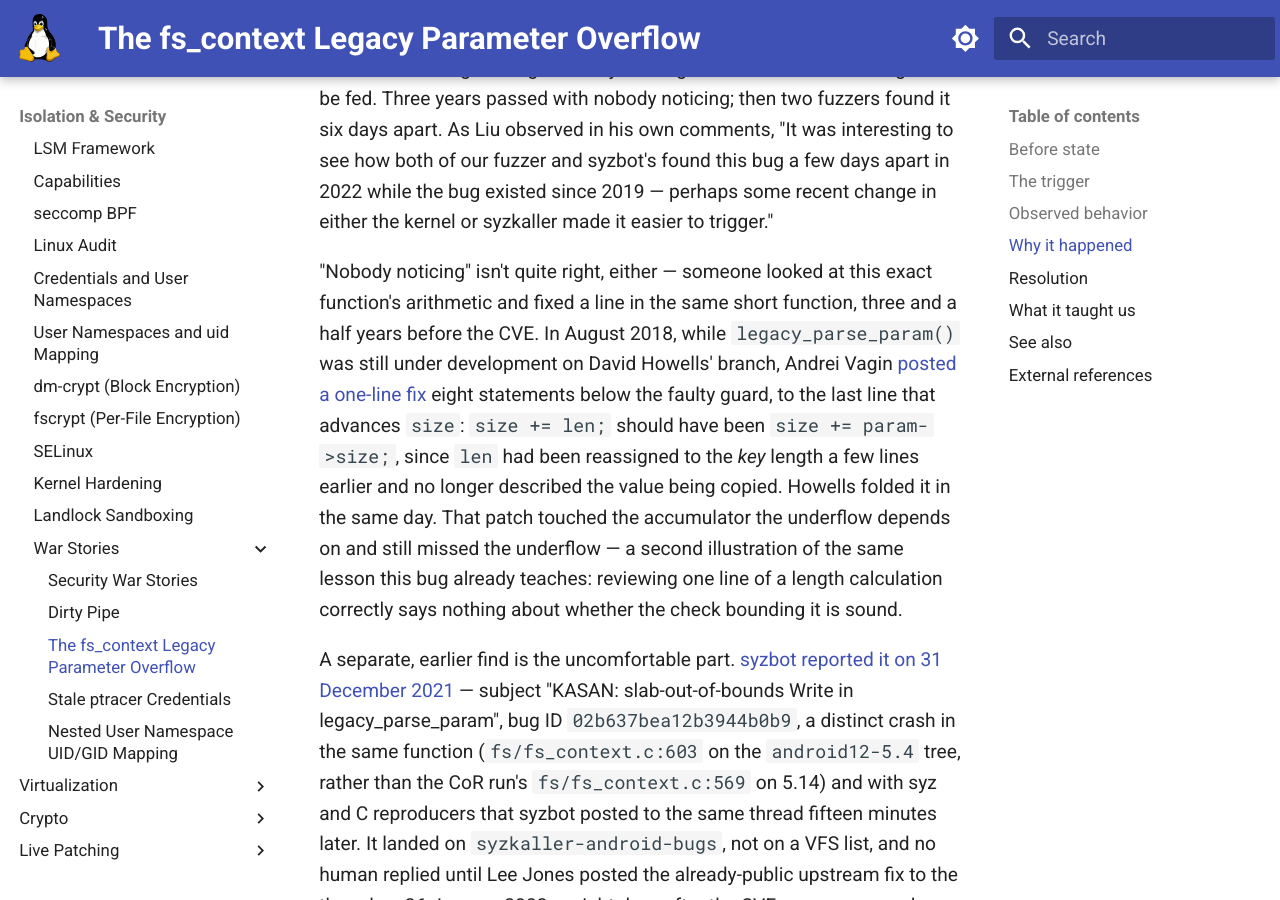
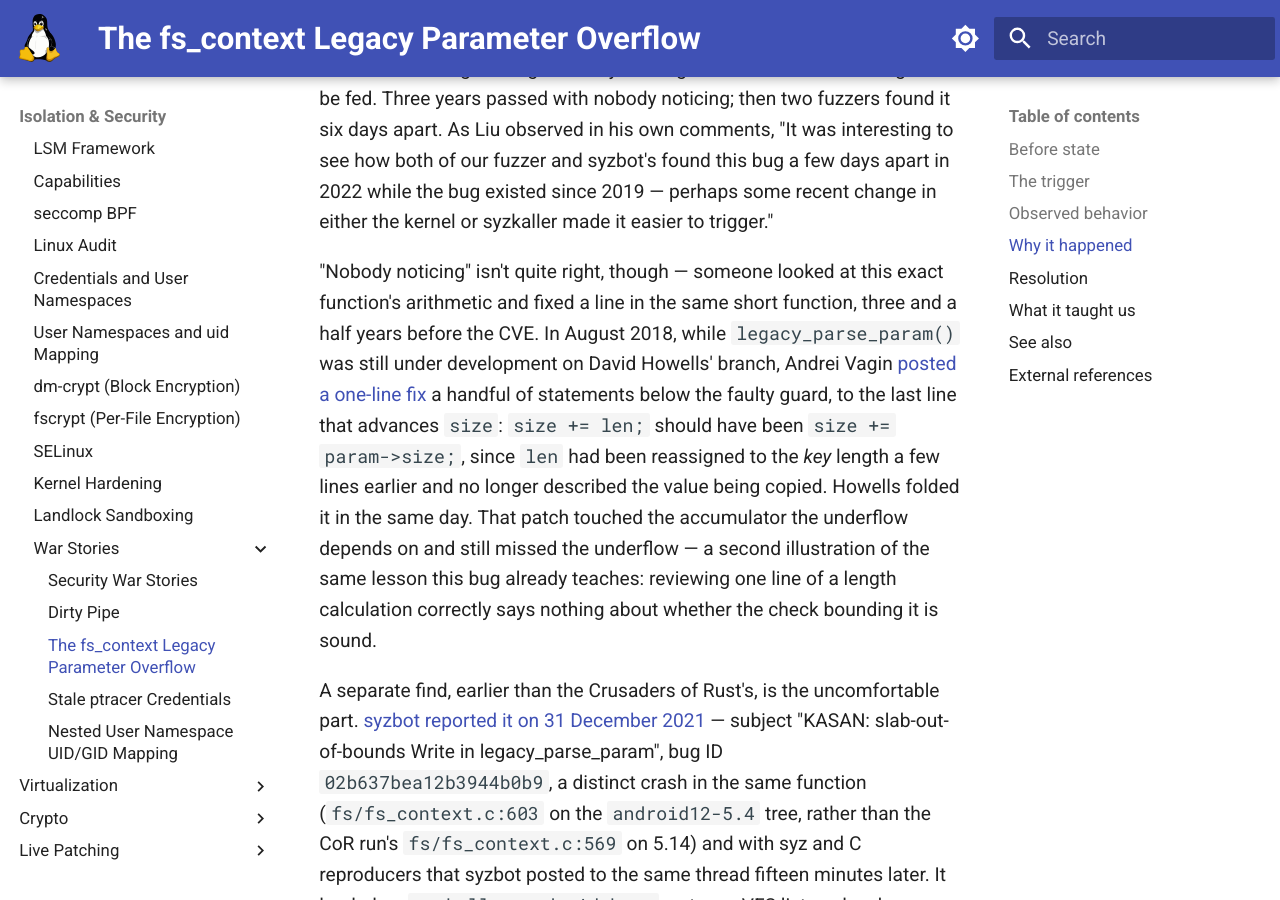
Before and after one commit to laveeshb/linux-kernel-internals, an MkDocs documentation site: the page built from docs/security/war-stories/fscontext-overflow.md, in a window 1280 px wide and 900 px high, scrolled down 6028 px. Built offline with MkDocs 1.6.1 and Material for MkDocs 9.7.7, drawn with Linux system fonts in a browser that asks for light colours.

Commit message:
Fix round-3 findings: all four bpf/ files and two security/ files now done
stale-ptracer-creds.md and nested-userns-uid-mapping.md hit two
consecutive clean rounds -- done.

dirty-pipe.md: Szeredi's 2016 review quoted four excerpts, not two --
the sentence's definite-article "both quoted passages" implied
exhaustiveness a reader could disprove by opening the source. Named all
four and scoped the "never appeared" claim correctly to just the two
vulnerable-function excerpts.

fscontext-overflow.md: recounted the statement gap between the 2018
patch and the faulty guard -- "eight" undercounted by one depending on
what's counted, so de-quantified to "a handful" rather than re-litigate
the exact number. Fixed a dangling "earlier" left by the new paragraph's
insertion point (it read as earlier than nothing in particular; now
anchored to what it's actually earlier than) and a stray "either" with
no prior correction to attach to.

```diff
--- a/docs/security/war-stories/fscontext-overflow.md
+++ b/docs/security/war-stories/fscontext-overflow.md
@@ -96,9 +96,9 @@ What makes it more than a textbook underflow is that the guard's own success con
 
 The exposure was also much wider than "one legacy code path." `legacy_parse_param()` dates from 2018 as a compatibility shim, written when the only way to reach it was `mount()` with a monolithic option string. The 5.2 mount-API syscalls gave userspace a way to drive that shim one parameter at a time, with byte-level control over the accumulated length — a granularity the original code was never designed to be fed. Three years passed with nobody noticing; then two fuzzers found it six days apart. As Liu observed in his own comments, "It was interesting to see how both of our fuzzer and syzbot's found this bug a few days apart in 2022 while the bug existed since 2019 — perhaps some recent change in either the kernel or syzkaller made it easier to trigger."
 
-"Nobody noticing" isn't quite right, either — someone looked at this exact function's arithmetic and fixed a line in the same short function, three and a half years before the CVE. In August 2018, while `legacy_parse_param()` was still under development on David Howells' branch, Andrei Vagin [posted a one-line fix](https://lore.kernel.org/linux-fsdevel/20180802072810.3126-1-avagin@openvz.org/) eight statements below the faulty guard, to the last line that advances `size`: `size += len;` should have been `size += param->size;`, since `len` had been reassigned to the *key* length a few lines earlier and no longer described the value being copied. Howells folded it in the same day. That patch touched the accumulator the underflow depends on and still missed the underflow — a second illustration of the same lesson this bug already teaches: reviewing one line of a length calculation correctly says nothing about whether the check bounding it is sound.
+"Nobody noticing" isn't quite right, though — someone looked at this exact function's arithmetic and fixed a line in the same short function, three and a half years before the CVE. In August 2018, while `legacy_parse_param()` was still under development on David Howells' branch, Andrei Vagin [posted a one-line fix](https://lore.kernel.org/linux-fsdevel/20180802072810.3126-1-avagin@openvz.org/) a handful of statements below the faulty guard, to the last line that advances `size`: `size += len;` should have been `size += param->size;`, since `len` had been reassigned to the *key* length a few lines earlier and no longer described the value being copied. Howells folded it in the same day. That patch touched the accumulator the underflow depends on and still missed the underflow — a second illustration of the same lesson this bug already teaches: reviewing one line of a length calculation correctly says nothing about whether the check bounding it is sound.
 
-A separate, earlier find is the uncomfortable part. [syzbot reported it on 31 December 2021](https://groups.google.com/g/syzkaller-android-bugs/c/hWixpJ22kc8/m/MrIgyhQvEAAJ) — subject "KASAN: slab-out-of-bounds Write in legacy_parse_param", bug ID `02b637bea12b3944b0b9`, a distinct crash in the same function (`fs/fs_context.c:603` on the `android12-5.4` tree, rather than the CoR run's `fs/fs_context.c:569` on 5.14) and with syz and C reproducers that syzbot posted to the same thread fifteen minutes later. It landed on `syzkaller-android-bugs`, not on a VFS list, and no human replied until Lee Jones posted the already-public upstream fix to the thread on 26 January 2022 — eight days after the CVE was announced.
+A separate find, earlier than the Crusaders of Rust's, is the uncomfortable part. [syzbot reported it on 31 December 2021](https://groups.google.com/g/syzkaller-android-bugs/c/hWixpJ22kc8/m/MrIgyhQvEAAJ) — subject "KASAN: slab-out-of-bounds Write in legacy_parse_param", bug ID `02b637bea12b3944b0b9`, a distinct crash in the same function (`fs/fs_context.c:603` on the `android12-5.4` tree, rather than the CoR run's `fs/fs_context.c:569` on 5.14) and with syz and C reproducers that syzbot posted to the same thread fifteen minutes later. It landed on `syzkaller-android-bugs`, not on a VFS list, and no human replied until Lee Jones posted the already-public upstream fix to the thread on 26 January 2022 — eight days after the CVE was announced.
 
 ## Resolution
 
```
Also changed, not shown: docs/security/war-stories/dirty-pipe.md (+1 -1 lines).
